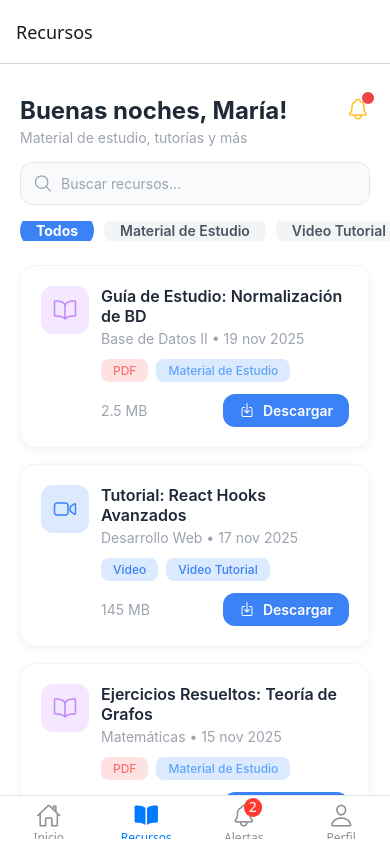
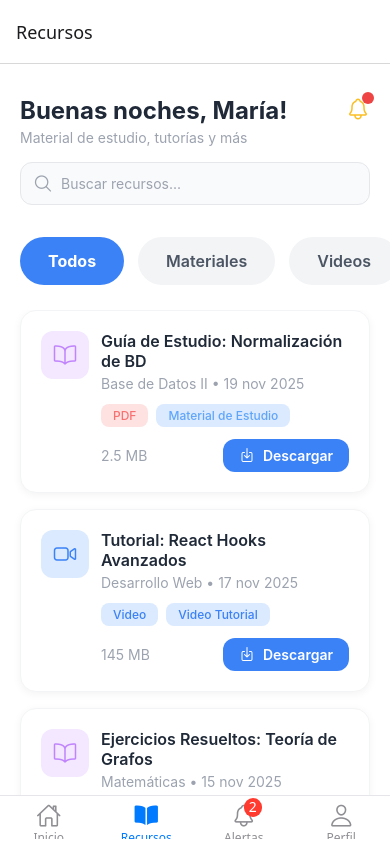
Before and after one commit to Re-L77/ModeloPrevenci-nDeserci-nUniversitaria, a React Native app in the folder ProyectoIntegrador/: screen /Recursos in a window 390 px wide. Built offline with nearby package versions, Linux system fonts and the light colour scheme.

Commit message:
Corrección A ResourcesScreen
Se modificó el contenedor de los botones de categoría

```diff
--- a/ProyectoIntegrador/src/views/ResourcesScreen.js
+++ b/ProyectoIntegrador/src/views/ResourcesScreen.js
@@ -97,11 +97,21 @@ const ResourcesScreen = () => {
     },
   ]);
 
+  // Mapeo de categorías cortas a tipos completos
+  const categoryMap = {
+    'Todos': null,
+    'Materiales': 'Material de Estudio',
+    'Videos': 'Video Tutorial'
+  };
+
   const filterResources = () => {
-    if (selectedFilter === 'Todos') {
+    const actualFilter = categoryMap[selectedFilter];
+
+    if (actualFilter === null) {
       return resourcesData;
     }
-    return resourcesData.filter((resource) => resource.type === selectedFilter);
+
+    return resourcesData.filter((resource) => resource.type === actualFilter);
   };
 
   const renderResourceCard = ({ item }) => (
@@ -150,7 +160,7 @@ const ResourcesScreen = () => {
     </View>
   );
 
-  const categories = ['Todos', 'Material de Estudio', 'Video Tutorial'];
+  const categories = ['Todos', 'Materiales', 'Videos'];
 
   return (
     <SafeAreaView style={styles.container}>
@@ -280,26 +290,35 @@ const styles = StyleSheet.create({
     color: '#1F2937',
   },
   filtersContainer: {
+    marginTop: 16,
     marginBottom: 24,
+    height: 100,
   },
   filtersContent: {
     paddingHorizontal: 20,
     alignItems: 'center',
+    paddingVertical: 16,
   },
   filterButton: {
-    paddingHorizontal: 16,
-    paddingVertical: 10,
+    paddingHorizontal: 28,
+    paddingVertical: 14,
     backgroundColor: '#F3F4F6',
-    borderRadius: 20,
-    marginRight: 10,
+    borderRadius: 24,
+    marginRight: 14,
+    minHeight: 48,
+    justifyContent: 'center',
+    alignItems: 'center',
+    flexDirection: 'row',
   },
   filterButtonActive: {
     backgroundColor: '#3B82F6',
   },
   filterButtonText: {
-    fontSize: 14,
+    fontSize: 16,
     color: '#4B5563',
     fontWeight: '600',
+    textAlign: 'center',
+    includeFontPadding: false,
   },
   filterButtonTextActive: {
     color: '#FFFFFF',
```
